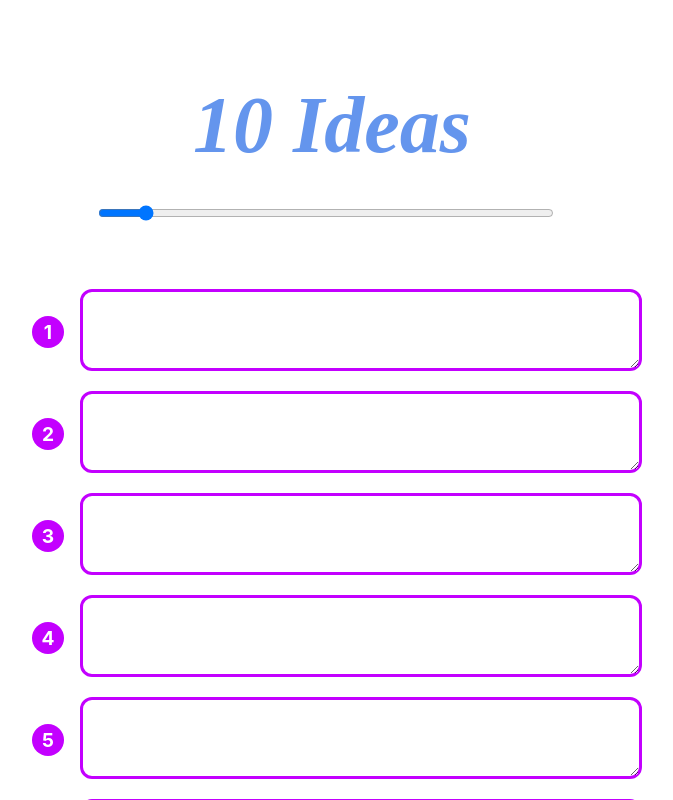
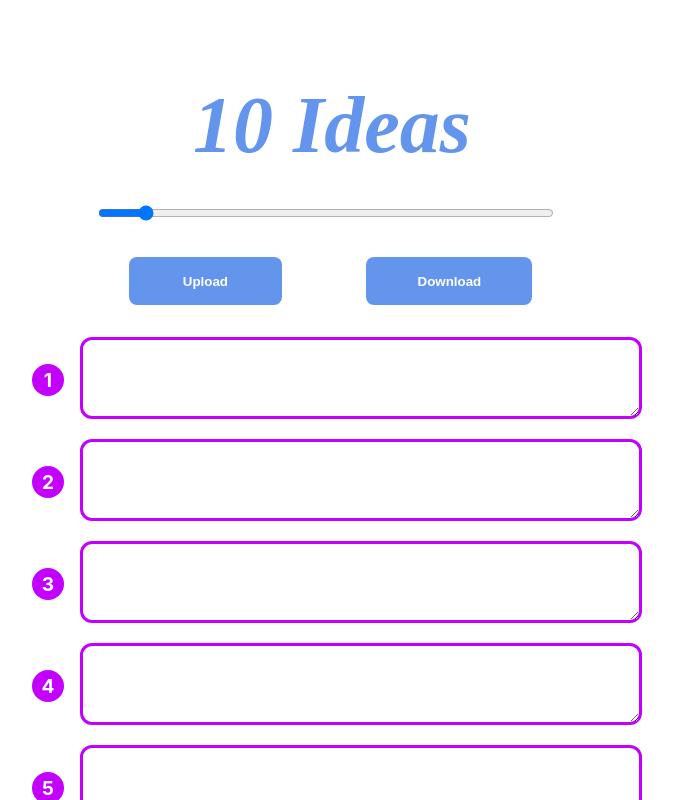
Before and after one commit to bushra-thepixelatedonut/100ideas, a React (Create React App) app: page / in a window 1280 px wide. Shown: the top 800 px of the page, without its empty margins (308-981 px from the left). Built offline with nearby package versions, Linux system fonts and the light colour scheme.

Commit message:
add download logic

```diff
--- a/src/App.css
+++ b/src/App.css
@@ -13,9 +13,34 @@
   font-weight: bolder;
 }
 
+.btnDiv{
+  display: grid;
+  grid-template-columns: auto auto;
+  grid-gap: 1rem;
+  align-items: center;
+  justify-items: center;
+  margin: 2rem 4rem;
+}
+
+.btnDiv button:hover{
+  cursor: pointer;
+  box-shadow: 0 0 10px rgba(0,0,0,0.2);
+}
+
+.btnDiv button{
+  width: 70%;
+  background-color: cornflowerblue;
+  color: white;
+  border: none;
+  height: 3rem;
+  font-weight: 600;
+  border-radius: 0.5rem;
+
+}
+
 .slider{
   margin-top: 2rem;
-  margin-bottom: 4rem;
+  margin-bottom: 2rem;
   margin-left: 4rem;
   margin-right: 4rem;
 }
@@ -23,6 +48,10 @@
 .slider input{
   width: calc(100% - 1rem);
   color: cornflowerblue
+}
+
+.content {
+  margin-top: 2rem;
 }
 
 .item-content-text{
--- a/src/App.js
+++ b/src/App.js
@@ -35,12 +35,28 @@ function Item(props) {
 }
 
 function App() {
+
+
   const [count, onChangeCount]=useState(10);
   const [data, onChangeData]=useState({});
 
   let items = [];
   for (let i = 0; i < count; i++) {
     items.push(<Item key={i} id={i+1} data={[data, onChangeData]}/>);
+  }
+
+  const downloadTxtFile = () => {
+    console.log("clicked")
+    const element = document.createElement("a");
+    let texts = [];
+    Object.entries(data).forEach(([key, value]) => {
+      texts.push(`${key}. ${value}\n`);
+    });
+    const file = new Blob(texts, {type: 'text/plain'});
+    element.href = URL.createObjectURL(file);
+    element.download = "100ideas-" + Date.now() + ".txt";
+    document.body.appendChild(element); // Required for this to work in FireFox
+    element.click();
   }
 
   return (
@@ -60,6 +76,10 @@ function App() {
               }}
             />
           </div>
+          <div className="btnDiv">
+            <button id="uploadBtn" value="upload">Upload</button>
+            <button id="downloadBtn" onClick={downloadTxtFile} value="download">Download</button>
+          </div>
           <div className='content'>
             {items}
           </div>
```
